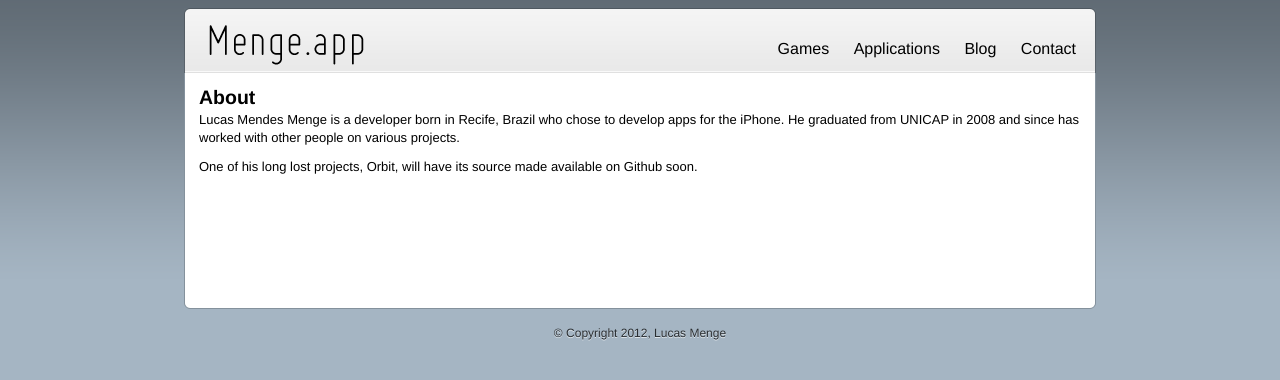
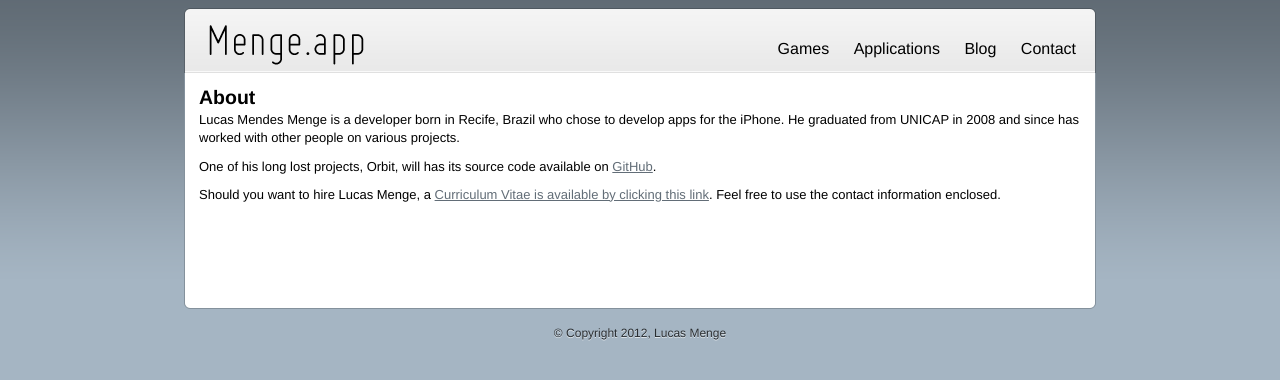
Before and after one commit to lmmenge/lmmenge.github.com, a Jekyll site: the page built from about.html, in a window 1280 px wide. Shown: the top 380 px of the page. Built offline with Jekyll 4.4.1, drawn with Linux system fonts in a browser that asks for light colours.

Commit message:
Updating about

```diff
--- a/about.html
+++ b/about.html
@@ -9,5 +9,8 @@ title: About
   He graduated from UNICAP in 2008 and since has worked with other people on various projects.
 </p>
 <p>
-  One of his long lost projects, Orbit, will have its source made available on Github soon.
+  One of his long lost projects, Orbit, will has its source code available on <a href="https://github.com/lmmenge/Orbit-Dock">GitHub</a>.
 </p>
+<p>
+  Should you want to hire Lucas Menge, a <a href="/cv.pdf">Curriculum Vitae is available by clicking this link</a>. Feel free to use the contact information enclosed.
+</p>
--- a/savemyfiles/index.html
+++ b/savemyfiles/index.html
@@ -76,7 +76,7 @@
           	<img src="download.png" alt="Download"/>
           	<h2>Download from the open web</h2>
           	<p>
-          		Getting files into your iOS device is easy: Just past in the link and you're off!
+          		Getting files into your iOS device is easy: Just paste in the link and you're off!
           	</p>
           </div>
           <div class="featureBox secondBox">
```
Also changed, not shown: 1 other file.
